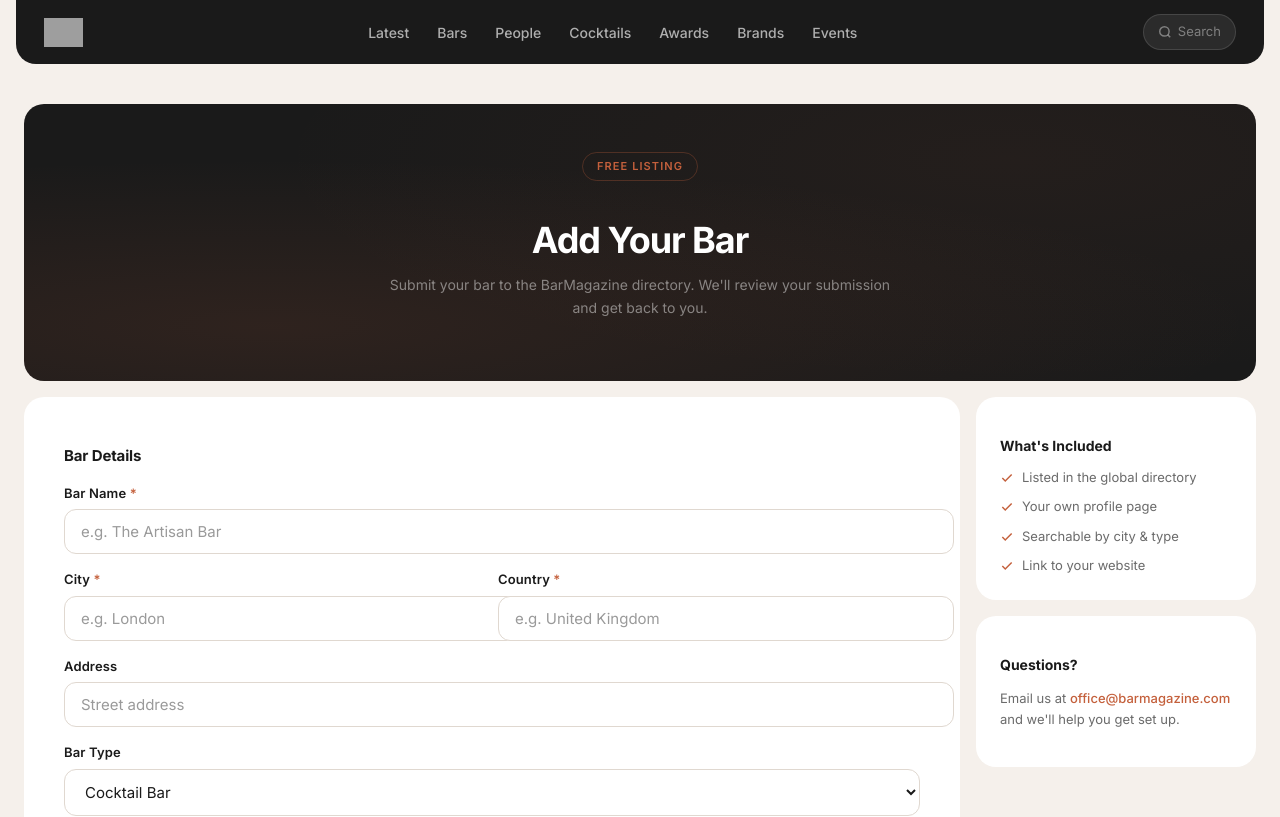
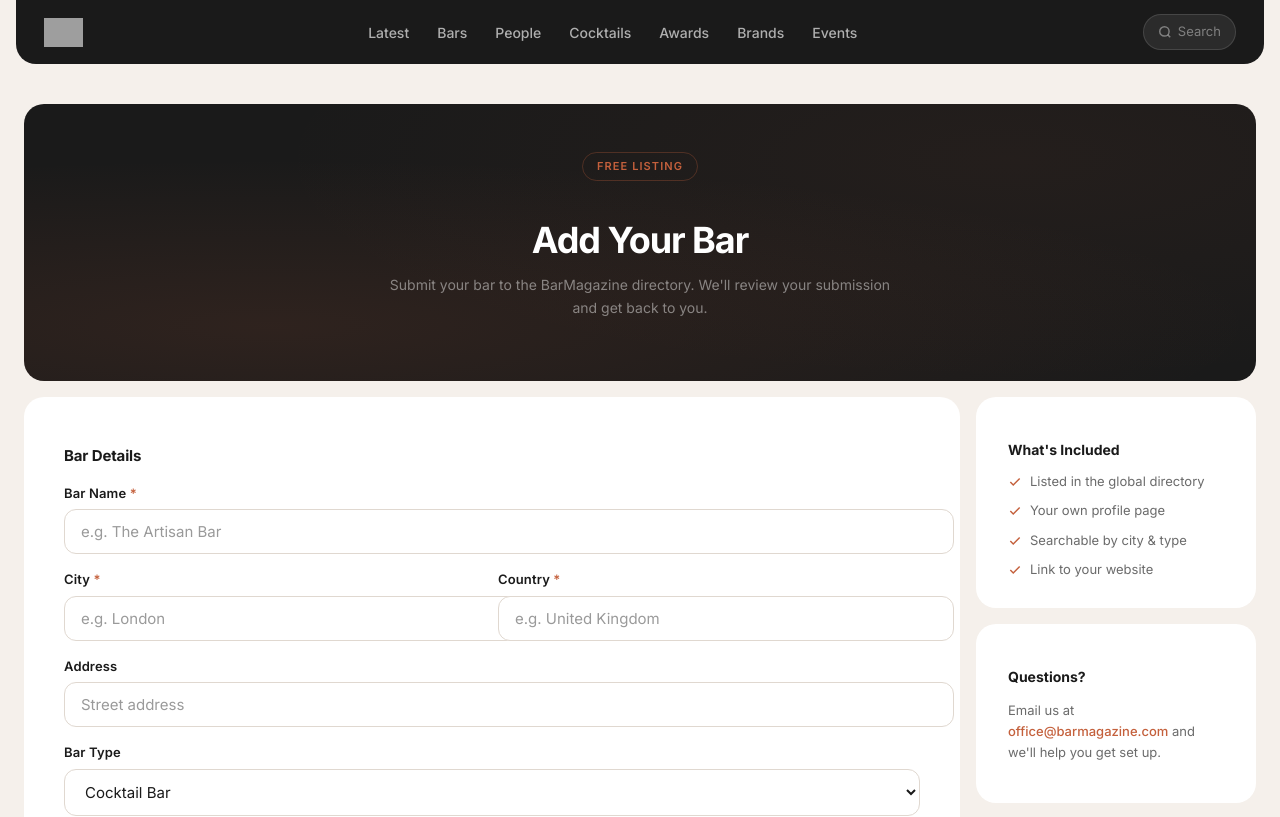
Before and after one commit to romanzelenkajj-dev/barmagazine-next, a Next.js app: page /add-your-bar in a window 1280 px wide. Shown: the top 817 px of the page. Built offline with nearby package versions, Linux system fonts and the light colour scheme; grey boxes are pictures that could not be loaded.

Commit message:
Increase sidebar card padding to match form card spacing

```diff
--- a/src/app/globals.css
+++ b/src/app/globals.css
@@ -3545,7 +3545,7 @@ textarea.form-input {
 .add-bar-info-card {
   background: var(--bg-card);
   border-radius: var(--radius);
-  padding: 24px;
+  padding: 28px 32px;
 }
 
 .add-bar-info-card h3 {
```
